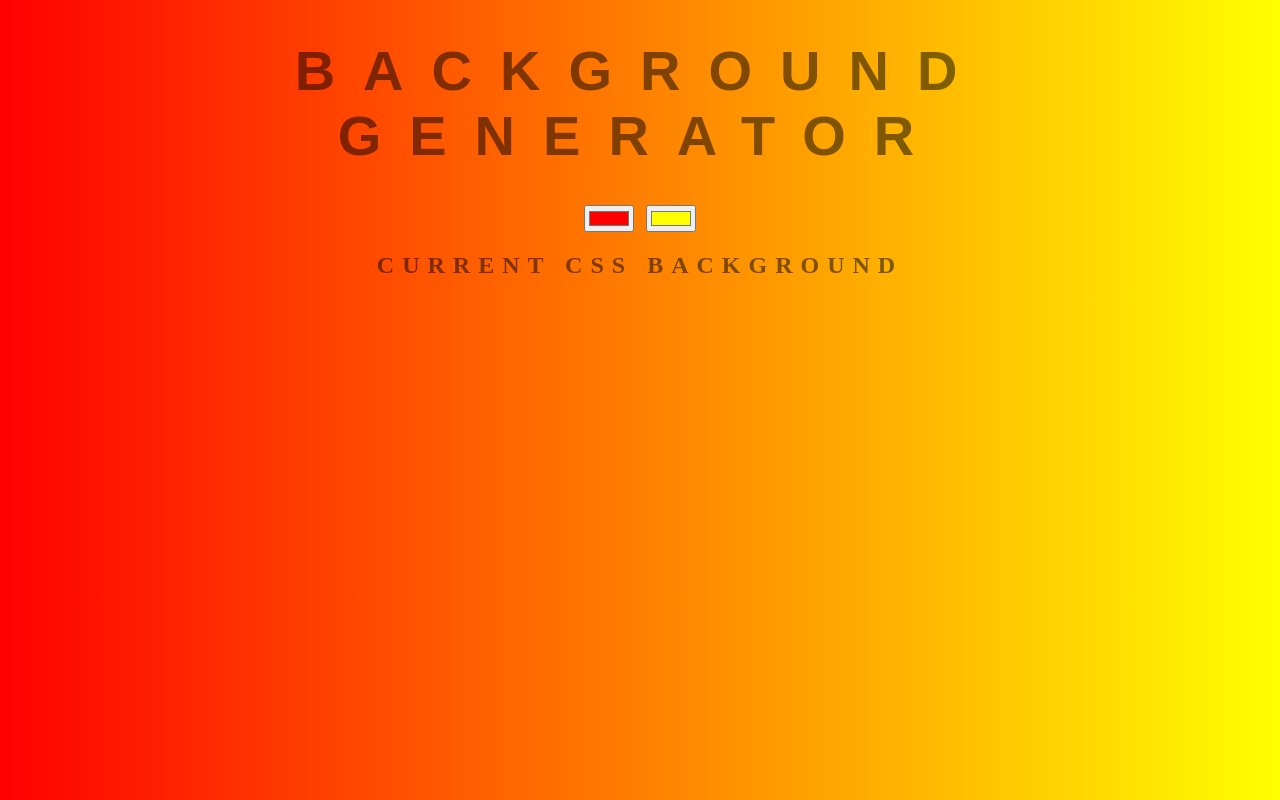
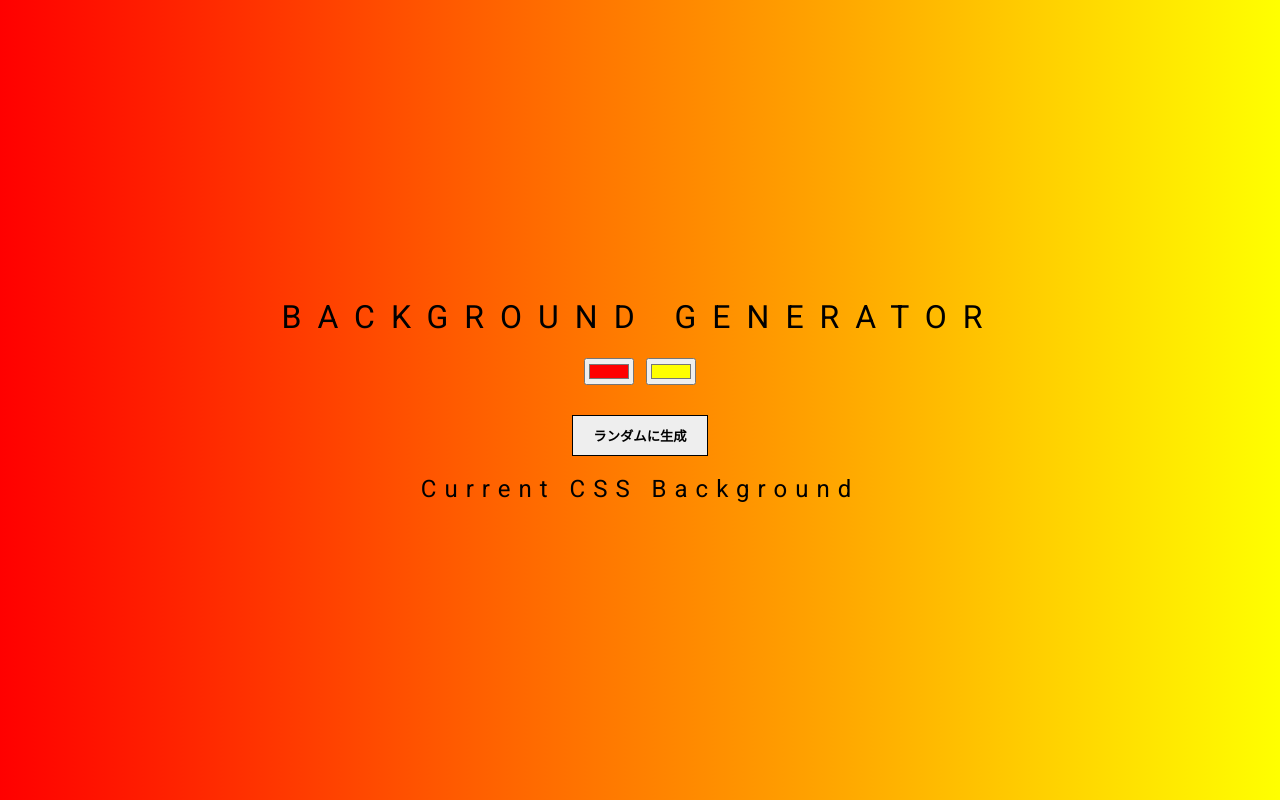
Before and after one commit to Kaji1127/background-generator, a plain HTML site: page index.html in a window 1280 px wide. Drawn offline with Linux system fonts and the light colour scheme.

Commit message:
change styles

```diff
--- a/index.html
+++ b/index.html
@@ -3,14 +3,21 @@
 	<head>
 		<meta name="viewport" content="width=device-width, initial-scale=1.0" />
 		<title>Background Generator</title>
+		<link rel="preconnect" href="https://fonts.gstatic.com" />
+		<link href="https://fonts.googleapis.com/css2?family=Roboto:wght@400;500;700&display=swap" rel="stylesheet" />
 		<link rel="stylesheet" type="text/css" href="style.css" />
 	</head>
 	<body id="gradient">
-		<h1>Background Generator</h1>
-		<input class="color1" type="color" name="color1" value="#00ff00" />
-		<input class="color2" type="color" name="color2" value="#ff0000" />
-		<h2>Current CSS Background</h2>
-		<h3></h3>
+		<div class="container">
+			<h1>Background Generator</h1>
+			<div class="color">
+				<input class="color1" type="color" name="color1" value="#00ff00" />
+				<input class="color2" type="color" name="color2" value="#ff0000" />
+			</div>
+			<button class="color-random">ランダムに生成</button>
+			<h2>Current CSS Background</h2>
+			<h3 id="curent-color"></h3>
+		</div>
 		<script type="text/javascript" src="script.js"></script>
 	</body>
 </html>
--- a/style.css
+++ b/style.css
@@ -1,25 +1,54 @@
 body {
-	font: 'Raleway', sans-serif;
-	color: rgba(0, 0, 0, 0.5);
+	margin: 0;
+	padding: 0;
+	box-sizing: border-box;
+	height: 100vh;
+	font-family: 'Roboto', sans-serif;
 	text-align: center;
-	text-transform: uppercase;
 	letter-spacing: 0.5em;
-	top: 15%;
 	background: linear-gradient(to right, red, yellow); /* Standard syntax */
+}
+.container {
+	display: flex;
+	flex-direction: column;
+	justify-content: center;
+	align-items: center;
+	height: 100%;
 }
 
 h1 {
-	font: 600 3.5em 'Raleway', sans-serif;
-	color: rgba(0, 0, 0, 0.5);
+	color: #000;
+	font-weight: normal;
 	text-align: center;
 	text-transform: uppercase;
 	letter-spacing: 0.5em;
 	width: 100%;
 }
+.color {
+	margin-bottom: 30px;
+}
+
+.color1,
+.color2 {
+	cursor: pointer;
+}
+
+.color-random {
+	padding: 10px 20px;
+	font-weight: bold;
+	background-color: #eee;
+	border: 1px solid #000;
+	cursor: pointer;
+	transition: all 0.2s;
+}
+
+h2 {
+	font-weight: normal;
+}
 
 h3 {
-	font: 900 1em 'Raleway', sans-serif;
-	color: rgba(0, 0, 0, 0.5);
+	margin: 0;
+	padding: 0;
 	text-align: center;
 	text-transform: none;
 	letter-spacing: 0.01em;
```
